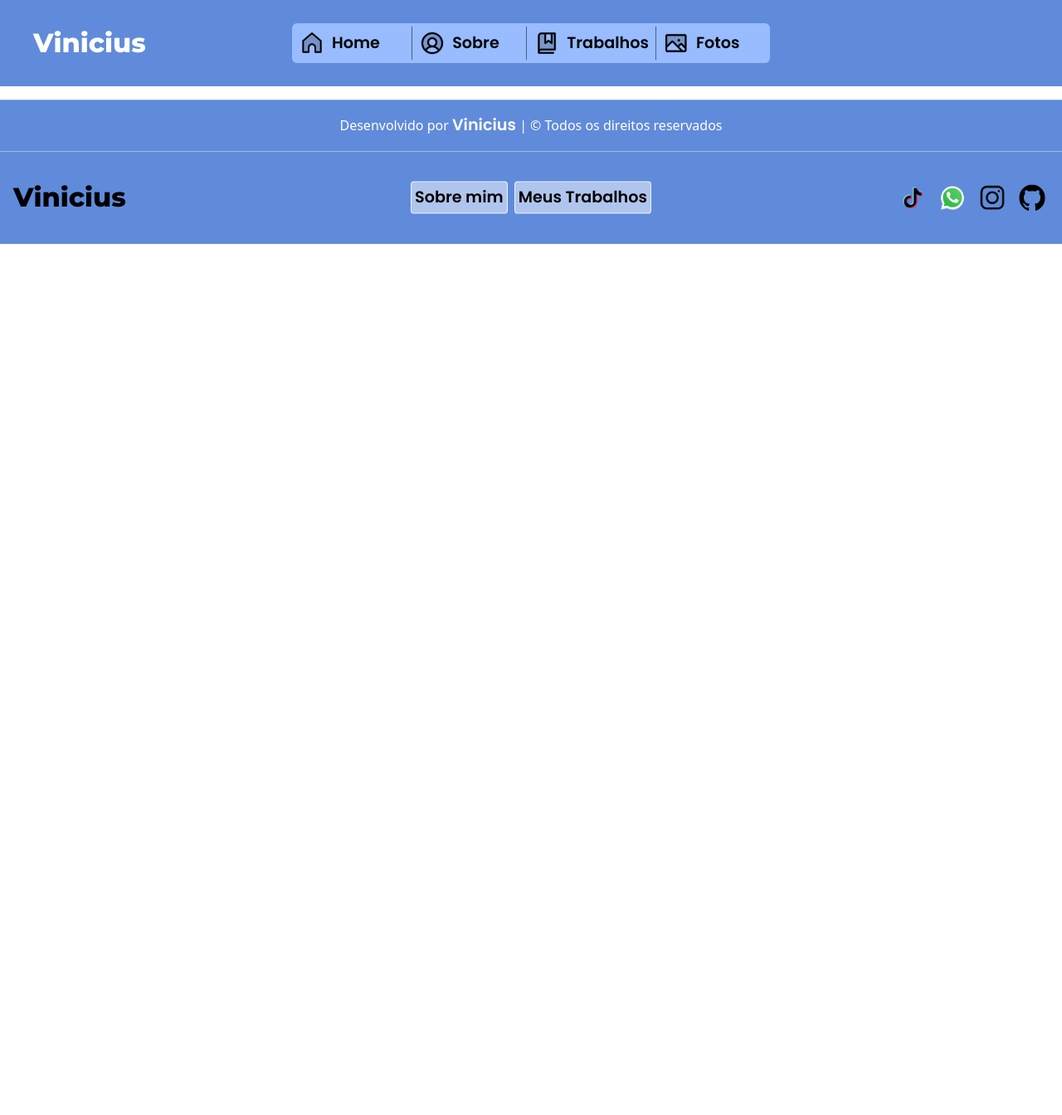
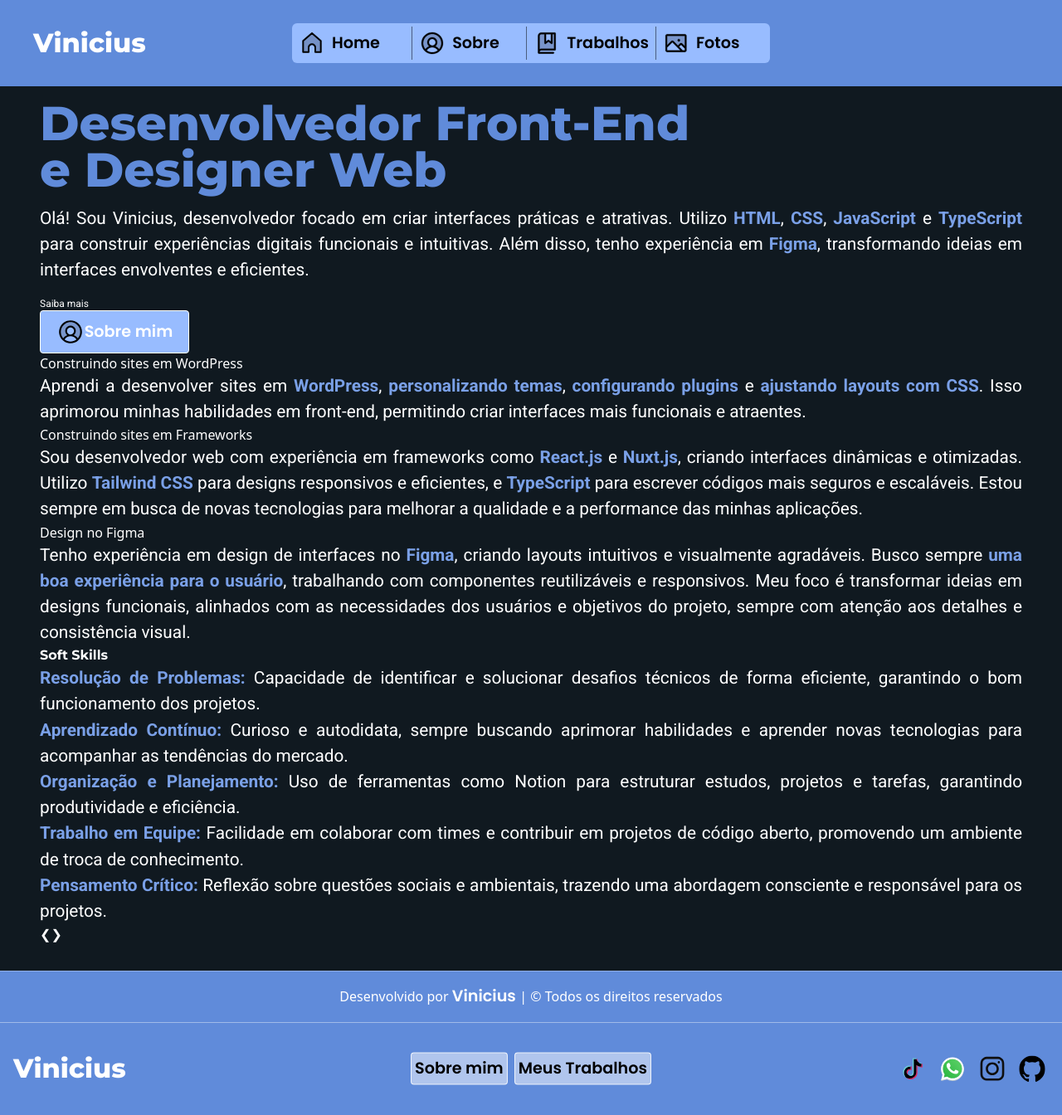
Before and after one commit to RosiestSloth/Portifolio, a Nuxt app: page / in a window 1280 px wide. Shown: the whole page at 83% size. Before the commit the page ends 800 px from the top, so only its background shows below. Built offline with nearby package versions, Linux system fonts and the light colour scheme.

Commit message:
Implementação da página index e melhorias
Aqui, faço a implementação do html dentro da página index, e também implemento no header e footer aria-label nos links para melhorias de SEO.

```diff
--- a/assets/styles/main.css
+++ b/assets/styles/main.css
@@ -19,6 +19,12 @@
     --titulos: "Montserrat", serif;
     --corpo: "Roboto", sans-serif;
     --chamadas: "Poppins", sans-serif;
+}
+
+html, body {
+    background-color: var(--fundo);
+    overflow-x: hidden;
+    max-width: 100vw;
 }
 
 h1 {
@@ -47,6 +53,21 @@
     font-size: clamp(1.2rem, 0.5rem + 1vw, 1.2rem);
 }
 
+section p {
+    font-family: var(--corpo);
+    font-size: clamp(1rem, 0.5rem + 1vw, 2rem);
+    text-align: justify;
+}
+
+#titulos_secoes {
+    font-size: clamp(2rem, 1.2rem + 3vw, 5rem);
+    font-weight: 800;
+}
+
+strong {
+    color: var(--bordas);
+}
+
 #titulo_footer {
     font-size: clamp(2rem, 0.5rem + 1vw, 1.5rem);
 }
--- a/components/Footer.vue
+++ b/components/Footer.vue
@@ -3,13 +3,21 @@
         <footer>
             <div id="primeiro" class="p-4 text-center bg-[var(--cor-Principal)] border-t-[1px] border-white/30 mt-4">
                 <p class="text-white">
-                    Desenvolvido por <a href="https://github.com/RosiestSloth" target="_blank" rel="noopener" class="duration-100 ease hover:text-white/70">Vinicius</a> |
-                    &copy; Todos os direitos reservados
+                    Desenvolvido por
+                    <NuxtLink
+                        href="https://github.com/RosiestSloth"
+                        target="_blank"
+                        rel="noopener"
+                        class="duration-100 ease hover:text-white/70"
+                    >
+                        Vinicius
+                    </NuxtLink>
+                    | &copy; Todos os direitos reservados
                 </p>
             </div>
             <div id="segundo" class="bg-[var(--cor-Principal)] p-4 flex flex-col justify-center items-center sm:relative w-full h-28 border-t border-white/40">
                 <div id="titulo" class="absolute left-4 hidden sm:block">
-                    <h1 id="titulo_footer" class="">
+                    <h1 id="titulo_footer" class="text-white">
                         Vinicius
                     </h1>
                 </div>
@@ -17,32 +25,57 @@
                     <NuxtLink
                     class="hover:text-white duration-100 ease bg-white/50 hover:bg-white/30 p-1 rounded-sm border-1 border-white/80 hover:border-white/30"
                     to="/About"
+                    aria-label="Página de Sobre Mim"
                     >
                         Sobre mim
                     </NuxtLink>
                     <NuxtLink
                     class="hover:text-white duration-100 ease bg-white/50 hover:bg-white/30 p-1 rounded-sm border-1 border-white/80 hover:border-white/30"
                     to="/Works"
+                    aria-label="Página de Meus Trabalhos"
                     >
                         Meus Trabalhos
                     </NuxtLink>
                 </div>
 
-                <nav id="redes" class="flex sm:absolute sm:right-4 sm:gap-2">
-                    <a href="https://www.tiktok.com/@vinicius___santos329?lang=pt-BR" target="_blank" rel="noopener"><TikTokIcon
+                <nav id="redes" class="flex sm:absolute sm:right-4 sm:gap-0 md:gap-2">
+                    <NuxtLink
+                        href="https://www.tiktok.com/@vinicius___santos329?lang=pt-BR"
+                        target="_blank"
+                        rel="noopener"
+                        aria-label="Meu TikTok"
+                    >
+                        <TikTokIcon
                         class="transform hover:-scale-[1.1] size-10 p-1 duration-100 ease hover:bg-black/20 rounded-md"
-                        /></a>
-                    <a href="https://api.whatsapp.com/send/?phone=%2B5562992846807&text&type=phone_number&app_absent=0"
-                        target="_blank" rel="noopener"><WhatsappIcon
+                        />
+                    </NuxtLink>
+                    <NuxtLink
+                        href="https://api.whatsapp.com/send/?phone=%2B5562992846807&text&type=phone_number&app_absent=0"
+                        target="_blank"
+                        rel="noopener"
+                        aria-label="Meu Whatsapp"
+                    >
+                    <WhatsappIcon
                         class="transform hover:-scale-[1.1] size-10 p-1 duration-100 ease hover:bg-black/20 rounded-md"
-                        /></a>
-                    <a href="https://www.instagram.com/vinicius___santos1?igsh=cHlrMGN0cWthZXAy&utm_source=qr"
-                        target="_blank" rel="noopener"><InstagramIcon
+                        />
+                    </NuxtLink>
+                    <NuxtLink
+                        href="https://www.instagram.com/vinicius___santos1?igsh=cHlrMGN0cWthZXAy&utm_source=qr"
+                        target="_blank"
+                        rel="noopener"
+                    >
+                    <InstagramIcon
                         class="transform hover:-scale-[1.1] size-10 p-1 duration-100 ease hover:bg-black/20 rounded-md"
-                        /></a>
-                    <a href="https://github.com/RosiestSloth" target="_blank" rel="noopener"><GithubIcon
+                        />
+                    </NuxtLink>
+                    <NuxtLink
+                        href="https://github.com/RosiestSloth" target="_blank"
+                        rel="noopener"
+                    >
+                    <GithubIcon
                         class="transform hover:-scale-[1.1] size-10 p-1 duration-100 ease hover:bg-black/20 rounded-md"
-                    /></a>
+                    />
+                    </NuxtLink>
                 </nav>
             </div>
         </footer>
--- a/components/Header.vue
+++ b/components/Header.vue
@@ -6,6 +6,7 @@
             </h1>
             <nav aria-label="Navegação Desktop" class="flex items-center justify-between w-full max-w-xl h-12 rounded-md mx-auto bg-[var(--conteiners)] absolute top-1/2 left-1/2 transform -translate-x-1/2 -translate-y-1/2">
                 <NuxtLink
+                    aria-label="Navegação para o Início"
                     class="group flex items-center font-chamadas gap-2 hover:text-white duration-100 ease-in w-full hover:bg-[var(--hover)] h-12 rounded-l-md pl-2"
                     to="/"
                     >
@@ -15,6 +16,7 @@
                     <p class="w-full text-center sm:w-auto">Home</p>
                 </NuxtLink>
                 <NuxtLink
+                    aria-label="Navegação para a página Sobre mim"
                     class="group flex items-center gap-2 hover:text-white text-center duration-100 ease-in w-full hover:bg-[var(--hover)] h-12 before:w-[1px] before:h-[40px] before:bg-black/50"
                     to="/About"
                     >
@@ -24,6 +26,7 @@
                     <p class="w-full text-center sm:w-auto">Sobre</p>
                 </NuxtLink>
                 <NuxtLink
+                    aria-label="Navegação para a página Meus Trabalhos"
                     class="group flex items-center gap-2 hover:text-white duration-100 ease-in w-full hover:bg-[var(--hover)] h-12 before:w-[1px] before:h-[40px] before:bg-black/50 pr-2"
                     to="/Works"
                     >
@@ -31,6 +34,7 @@
                     <p class="w-full text-center sm:w-auto">Trabalhos</p>
                 </NuxtLink>
                 <NuxtLink
+                    aria-label="Navegação para a página Minhas Fotos"
                     class="group flex items-center gap-2 hover:text-white duration-100 ease-in w-full hover:bg-[var(--hover)] h-12 rounded-r-md before:w-[1px] before:h-[40px] before:bg-black/50"
                     to="/Photos"
                     >
--- a/pages/index.vue
+++ b/pages/index.vue
@@ -1,7 +1,108 @@
 <template>
     <Header />
-    <main>
+    <main class="m-auto xl:mx-8 sm:p-4 p-2 text-white">
+        <article>
+            <section class=" ">
+                <h2 id="titulos_secoes" class="text-[var(--cor-Principal)] leading-10 md:leading-14">
+                    Desenvolvedor Front-End <br>e Designer Web
+                </h2>
+                <p class="my-4">
+                    Olá! Sou Vinicius, desenvolvedor focado em criar interfaces práticas e atrativas. Utilizo
+                    <strong>HTML</strong>, <strong>CSS</strong>, <strong>JavaScript</strong> e
+                    <strong>TypeScript</strong> para construir experiências digitais funcionais e intuitivas. Além
+                    disso, tenho experiência em <strong>Figma</strong>, transformando ideias em interfaces envolventes e
+                    eficientes.
+                </p>
+                <p class="leading-[10px]">
+                    <small class="text-xs">Saiba mais</small> <br>
+                    <NuxtLink
+                    to="/About"
+                    class="size-full flex items-center justify-center w-40 xl:w-45  bg-[var(--conteiners)] hover:bg-[var(--hover)] rounded-sm p-1 xl:p-2 border-white border-1"
+                    ><AboutIcon /> Sobre mim</NuxtLink>
+                </p>
+                <div class="foto-1">
 
+                </div>
+            </section>
+            <section id="secao-2">
+                <!-- Sites construidos em WordPress-->
+                <h3>
+                    Construindo sites em WordPress
+                </h3>
+                <p>
+                    Aprendi a desenvolver sites em <strong>WordPress</strong>, <strong>personalizando temas</strong>,
+                    <strong>configurando plugins</strong> e <strong>ajustando layouts com CSS</strong>. Isso aprimorou
+                    minhas habilidades em front-end, permitindo criar interfaces mais funcionais e atraentes.
+                </p>
+
+                <!-- Sites construidos em frameworks -->
+                <h3>
+                    Construindo sites em Frameworks
+                </h3>
+                <p>
+                    Sou desenvolvedor web com experiência em frameworks como <strong>React.js</strong> e
+                    <strong>Nuxt.js</strong>, criando interfaces dinâmicas e otimizadas. Utilizo <strong>Tailwind
+                        CSS</strong> para designs responsivos e eficientes, e <strong>TypeScript</strong> para escrever
+                    códigos mais seguros e escaláveis. Estou sempre em busca de novas tecnologias para melhorar a
+                    qualidade e a performance das minhas aplicações.
+                </p>
+
+                <!-- Design no Figma-->
+                <h3>
+                    Design no Figma
+                </h3>
+                <p>
+                    Tenho experiência em design de interfaces no <strong>Figma</strong>, criando layouts intuitivos e
+                    visualmente agradáveis. Busco sempre <strong>uma boa experiência para o usuário</strong>,
+                    trabalhando com componentes reutilizáveis e responsivos. Meu foco é transformar ideias em designs
+                    funcionais, alinhados com as necessidades dos usuários e objetivos do projeto, sempre com atenção
+                    aos detalhes e consistência visual.
+                </p>
+
+            </section>
+            <section class="conteiner_carrousel">
+                <h2>
+                    Soft Skills
+                </h2>
+
+                <div class="carrossel">
+                    <div class="slides">
+                        <div class="slide backdrop" id="primeiro">
+                            <p>
+                                <strong>Resolução de Problemas:</strong> Capacidade de identificar e solucionar desafios
+                                técnicos de forma eficiente, garantindo o bom funcionamento dos projetos.
+                            </p>
+                        </div>
+                        <div class="slide backdrop" id="segundo">
+                            <p>
+                                <strong>Aprendizado Contínuo:</strong> Curioso e autodidata, sempre buscando aprimorar habilidades e aprender novas tecnologias para acompanhar as tendências do mercado.
+                            </p>
+                        </div>
+                        <div class="slide backdrop" id="terceiro">
+                            <p>
+                                <strong>Organização e Planejamento:</strong> Uso de ferramentas como Notion para estruturar estudos, projetos e tarefas, garantindo produtividade e eficiência.
+                            </p>
+                        </div>
+                        <div class="slide backdrop" id="quarto">
+                            <p>
+                                <strong>Trabalho em Equipe:</strong> Facilidade em colaborar com times e contribuir em projetos de código aberto, promovendo um ambiente de troca de conhecimento.
+                            </p>
+                        </div>
+                        <div class="slide backdrop" id="quinto">
+                            <p>
+                                <strong>Pensamento Crítico:</strong> Reflexão sobre questões sociais e ambientais, trazendo uma abordagem consciente e responsável para os projetos.
+                            </p>
+                        </div>
+                    </div>
+                </div>
+                <button class="botao anterior" onclick="mudarSlide(-1)">&#10094;</button>
+                <button class="botao proximo" onclick="mudarSlide(1)">&#10095;</button>
+            </section>
+        </article>
     </main>
     <Footer />
 </template>
+
+<script setup>
+    import AboutIcon from '../public/svgs/About.svg';
+</script>
```
